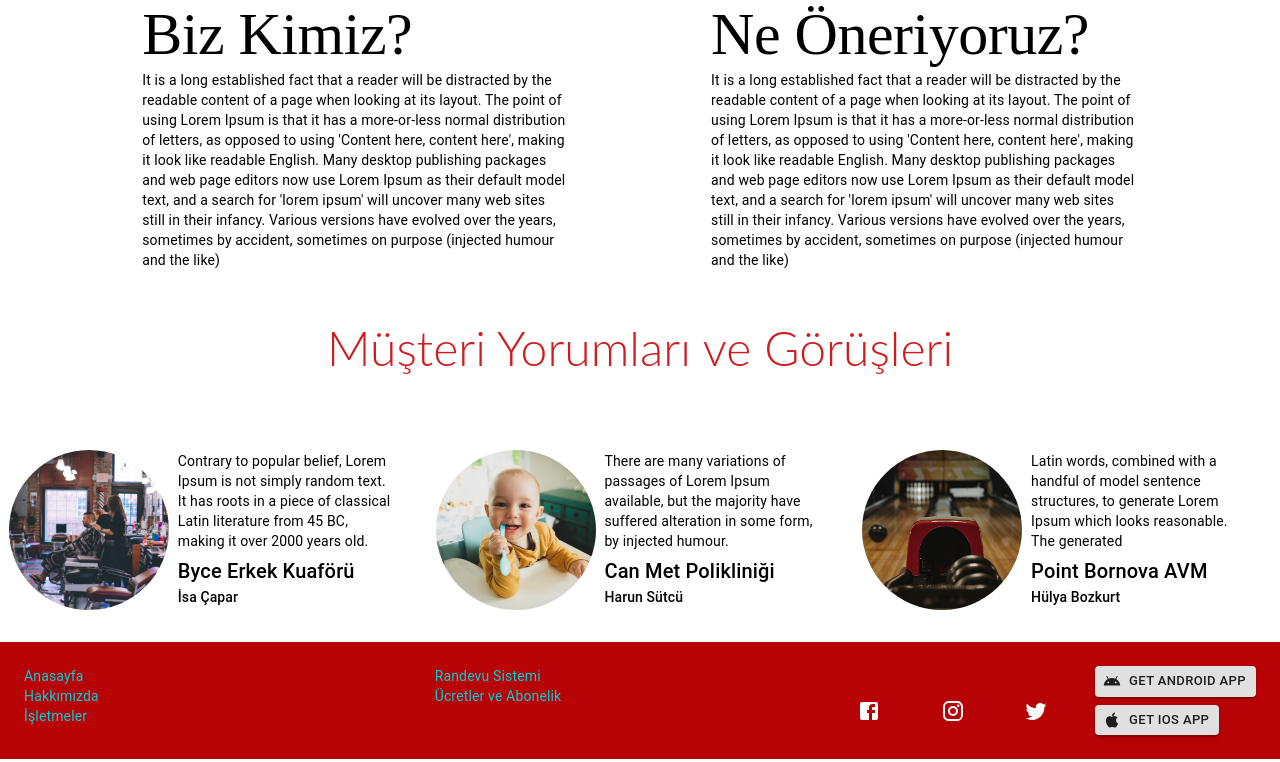
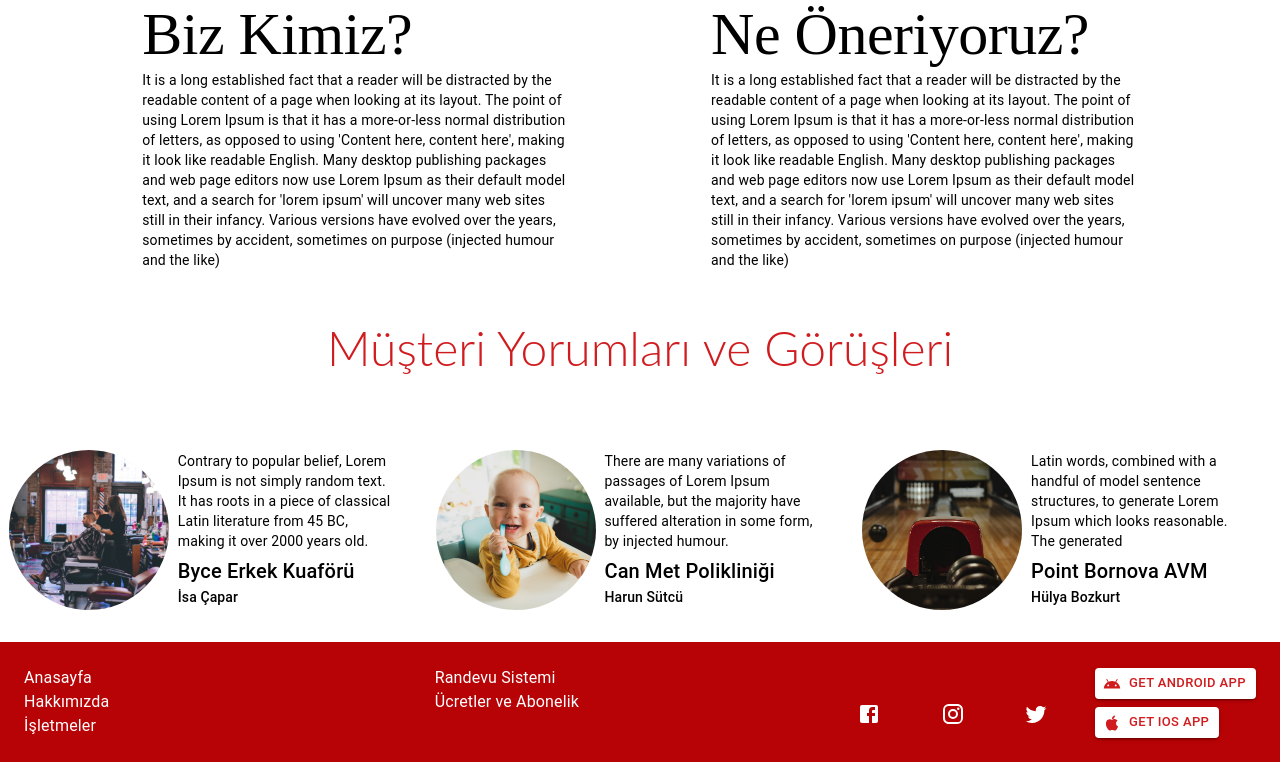
Before and after one commit to serbestemre/randeu-webApp, a React app: page / in a window 1280 px wide. Shown: the part 322-1084 px from the top of the page. Built offline with nearby package versions, Linux system fonts and the light colour scheme.

Commit message:
theme editing footer link colors changed

```diff
--- a/src/containers/Footer/Footer.js
+++ b/src/containers/Footer/Footer.js
@@ -11,22 +11,14 @@ import Button from "@material-ui/core/Button";
 import AndroidIcon from "@material-ui/icons/Android";
 import AppleIcon from "@material-ui/icons/Apple";
 import { makeStyles } from "@material-ui/styles";
-import HeaderPicture from "../../assets/images/header3.jpg";
 
 const footer = (props) => {
   const theme = useTheme();
 
-  const useStyles = makeStyles(() => ({
-    root: {
-      backgroundImage: `linear-gradient(rgba(0,0,0,0.6),rgba(0,0,0,0.4)), url(${HeaderPicture})`,
-      backgroundPosition: "center center",
-      backgroundSize: "cover",
-      backgroundRepeat: "no-repeat",
-      backgroundAttachment: "fixed",
-      height: "100vh",
-    },
-    padding: {
-      paddingTop: "16px",
+  const useStyles = makeStyles((theme) => ({
+    button: {
+      backgroundColor: `${theme.palette.secondary.contrastText}`,
+      color: `${theme.palette.secondary.main}`,
     },
   }));
   const classes = useStyles();
@@ -42,8 +34,9 @@ const footer = (props) => {
       <Grid item sm={4}>
         <Grid item>
           <Link
+            style={{ color: `${theme.palette.secondary.contrastText}` }}
             component="button"
-          variant="body2"
+            variant="body1"
             onClick={() => {
               console.info("I'm a button.");
             }}
@@ -53,8 +46,9 @@ const footer = (props) => {
         </Grid>
         <Grid item>
           <Link
+            style={{ color: `${theme.palette.secondary.contrastText}` }}
             component="button"
-          variant="body2"
+            variant="body1"
             onClick={() => {
               console.info("I'm a button.");
             }}
@@ -64,8 +58,9 @@ const footer = (props) => {
         </Grid>
         <Grid item>
           <Link
+            style={{ color: `${theme.palette.secondary.contrastText}` }}
             component="button"
-          variant="body2"
+            variant="body1"
             onClick={() => {
               console.info("I'm a button.");
             }}
@@ -73,24 +68,25 @@ const footer = (props) => {
             İşletmeler
           </Link>
         </Grid>
-
       </Grid>
       <Grid item sm={4}>
         <Grid item>
           <Link
+            style={{ color: `${theme.palette.secondary.contrastText}` }}
             component="button"
-          variant="body2"
+            variant="body1"
             onClick={() => {
               console.info("I'm a button.");
             }}
           >
             Randevu Sistemi
           </Link>
-     </Grid >
+        </Grid>
         <Grid item>
           <Link
+            style={{ color: `${theme.palette.secondary.contrastText}` }}
             component="button"
-          variant="body2"
+            variant="body1"
             onClick={() => {
               console.info("I'm a button.");
             }}
--- a/src/theme.js
+++ b/src/theme.js
@@ -35,15 +35,16 @@ const theme = createMuiTheme({
   typography: {
     h1: {
       fontFamily: "Recoleta",
-      fontWeight:"300"
+      fontWeight: "300",
     },
     h2: {
       fontFamily: "Poppins",
     },
     h3: {
       fontFamily: "Lato",
-      fontWeight: "300"
+      fontWeight: "300",
     },
+
   },
   overrides: {
     MuiCssBaseline: {
@@ -51,6 +52,7 @@ const theme = createMuiTheme({
         "@font-face": [publicSans],
       },
     },
+
   },
 });
 
```
Lines whose indentation alone changed are shown as unchanged.
